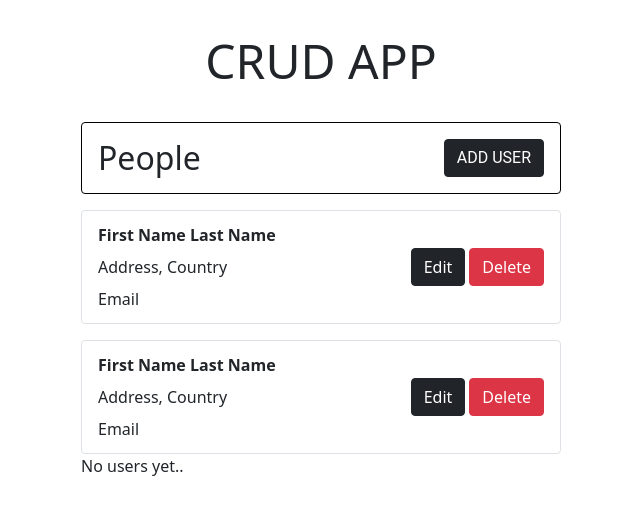
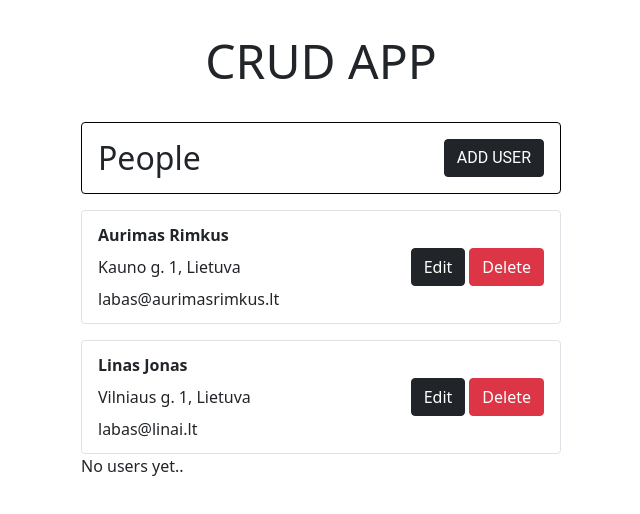
Before and after one commit to rimkusaurimas/crud-app, a React (Create React App) app: page / in a window 1280 px wide. Shown: the top 514 px of the page, without its empty margins (319-959 px from the left). Built offline with nearby package versions, Linux system fonts and the light colour scheme.

Commit message:
Add SingleUser component, pass props

```diff
--- /dev/null
+++ b/src/components/UserList/SingleUser/SingleUser.jsx
@@ -0,0 +1,21 @@
+import React, {useState} from "react";
+import { Link } from "react-router-dom";
+import { ListGroupItem, Button } from "reactstrap";
+
+export const SingleUser = ({name, lastName, address, country, email}) => {
+  return (
+    <ListGroupItem className="d-flex justify-content-between align-items-center mt-3 border rounded">
+      <div className="d-flex flex-column justify-content-between">
+        <strong className="my-1">{name} {lastName}</strong>
+        <p className="my-1">{address}, {country}</p>
+        <p className="my-1">{email}</p>
+      </div>
+      <div className="ml-auto">
+        <Link className="btn btn-dark me-1" to={"/edit-user"}>
+          Edit
+        </Link>
+        <Button color="danger">Delete</Button>
+      </div>
+    </ListGroupItem>
+  );
+};
--- /dev/null
+++ b/src/components/UserList/SingleUser/index.js
@@ -0,0 +1 @@
+export * from "./SingleUser";
--- a/src/components/UserList/UserList.jsx
+++ b/src/components/UserList/UserList.jsx
@@ -1,36 +1,35 @@
-import React from "react";
-import { Link } from "react-router-dom";
-import { ListGroup, ListGroupItem, Button } from "reactstrap";
+import React, { useState } from "react";
+import { ListGroup } from "reactstrap";
+import { SingleUser } from "./SingleUser/SingleUser";
 
 export const UserList = () => {
+  const [users, setUsers] = useState([
+    {
+      name: "Aurimas",
+      lastName: "Rimkus",
+      address: "Kauno g. 1",
+      country: "Lietuva",
+      email: "labas@aurimasrimkus.lt",
+    },
+    {
+      name: "Linas",
+      lastName: "Jonas",
+      address: "Vilniaus g. 1",
+      country: "Lietuva",
+      email: "labas@linai.lt",
+    },
+  ]);
   return (
     <ListGroup>
-      <ListGroupItem className="d-flex justify-content-between align-items-center mt-3 border rounded">
-        <div className="d-flex flex-column justify-content-between">
-          <strong className="my-1">First Name Last Name</strong>
-          <p className="my-1">Address, Country</p>
-          <p className="my-1">Email</p>
-        </div>
-        <div className="ml-auto">
-          <Link className="btn btn-dark me-1" to={"/edit-user"}>
-            Edit
-          </Link>
-          <Button color="danger">Delete</Button>
-        </div>
-      </ListGroupItem>
-      <ListGroupItem className="d-flex justify-content-between align-items-center mt-3 border rounded">
-        <div className="d-flex flex-column justify-content-between">
-          <strong className="my-1">First Name Last Name</strong>
-          <p className="my-1">Address, Country</p>
-          <p className="my-1">Email</p>
-        </div>
-        <div className="ml-auto">
-          <Link className="btn btn-dark me-1" to={"/edit-user"}>
-            Edit
-          </Link>
-          <Button color="danger">Delete</Button>
-        </div>
-      </ListGroupItem>
+      {users.map((user) => (
+        <SingleUser
+          name={user.name}
+          lastName={user.lastName}
+          address={user.address}
+          country={user.country}
+          email={user.email}
+        />
+      ))}
     </ListGroup>
   );
 };
--- a/src/components/UserList/user-list.module.scss
+++ /dev/null
@@ -1 +0,0 @@
-@import "../../styles/_base.scss";
```
